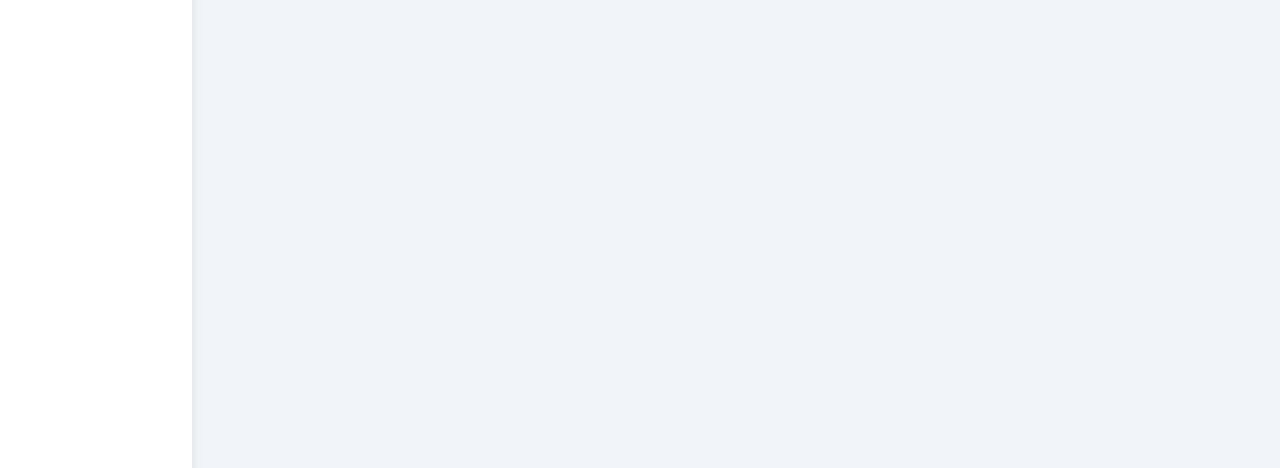
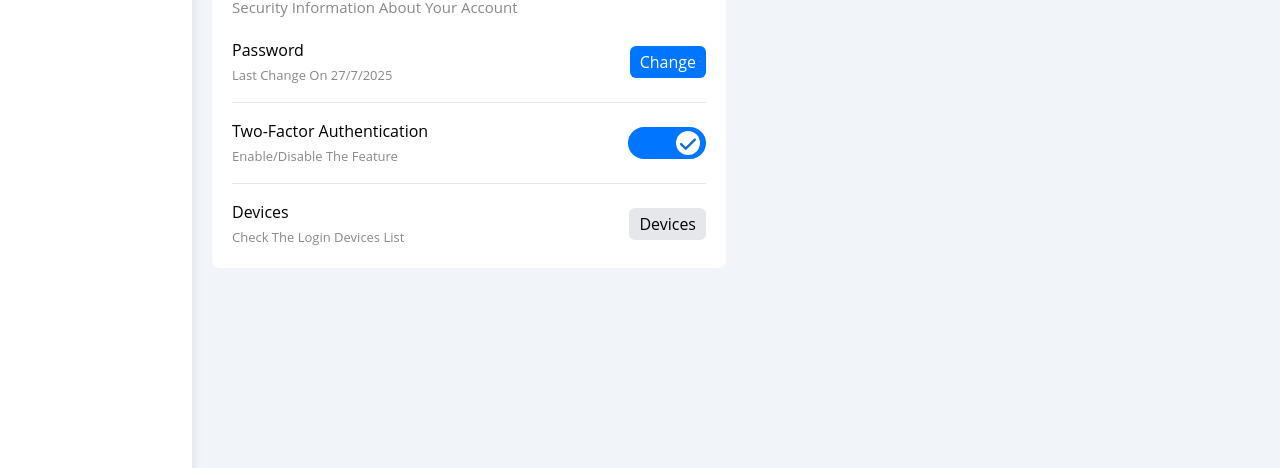
Before and after one commit to Mohamed3Eid/Dashboard, a website: page src/pages/setting.html in a window 1280 px wide. Shown: the part 663-1131 px from the top of the page. Drawn offline with nearby package versions, Linux system fonts and the light colour scheme; files that its build step writes are made by us from their sources.

Commit message:
feat: add security info section at layout.

```diff
--- a/src/pages/setting.html
+++ b/src/pages/setting.html
@@ -273,7 +273,7 @@
           </div>
           <!-- end site control -->
 
-          <!-- start info -->
+          <!-- start general info -->
           <div class="bg-white p-5 rounded-lg">
             <h2 class="mb-2.5">general info</h2>
             <p class="capitalize text-info mb-5 text-[15px]">
@@ -320,7 +320,83 @@
               </div>
             </form>
           </div>
-          <!-- end info -->
+          <!-- end general info -->
+
+          <!-- start security info -->
+          <div class="bg-white p-5 rounded-lg">
+            <h2>security info</h2>
+            <p class="capitalize mt-2.5 mb-5 text-info text-[15px]">
+              security information about your account
+            </p>
+            <div
+              class="flex items-center justify-between border-b border-gray-200 pb-4"
+            >
+              <div>
+                <p class="capitalize">password</p>
+                <span class="capitalize mt-1 text-info text-[13px]">
+                  last change on 27/7/2025
+                </span>
+              </div>
+              <a href="#" class="capitalize btn-shape bg-primary text-white"
+                >change</a
+              >
+            </div>
+
+            <div
+              class="flex items-center justify-between border-b border-gray-200 pb-4 mt-4"
+            >
+              <div>
+                <p class="capitalize">two-factor authentication</p>
+                <span class="capitalize mt-1 text-info text-[13px]">
+                  enable/disable the feature
+                </span>
+              </div>
+              <label for="switch-security" class="relative peer cursor-pointer">
+                <input
+                  id="switch-security"
+                  type="checkbox"
+                  checked
+                  class="sr-only peer"
+                />
+                <div
+                  class="bg-gray-300 w-[78px] h-8 rounded-2xl relative before:absolute before:content-[''] before:bg-white before:w-6 before:h-6 before:rounded-full before:start-1 before:top-1 peer-checked:bg-primary peer-checked:before:start-12 before:transition-all before:duration-300"
+                ></div>
+                <svg
+                  xmlns="http://www.w3.org/2000/svg"
+                  viewBox="0 0 384 512"
+                  class="w-4 h-4 absolute top-2 start-13 peer-not-checked:start-2 peer-not-checked:opacity-100 peer-checked:opacity-0 transition-all duration-300"
+                >
+                  <path
+                    d="M342.6 150.6c12.5-12.5 12.5-32.8 0-45.3s-32.8-12.5-45.3 0L192 210.7 86.6 105.4c-12.5-12.5-32.8-12.5-45.3 0s-12.5 32.8 0 45.3L146.7 256 41.4 361.4c-12.5 12.5-12.5 32.8 0 45.3s32.8 12.5 45.3 0L192 301.3 297.4 406.6c12.5 12.5 32.8 12.5 45.3 0s12.5-32.8 0-45.3L237.3 256 342.6 150.6z"
+                    fill="var(--color-info)"
+                  />
+                </svg>
+                <svg
+                  xmlns="http://www.w3.org/2000/svg"
+                  viewBox="0 0 448 512"
+                  class="w-4 h4 absolute top-2 start-2 opacity-0 peer-checked:start-13 peer-checked:opacity-100 transition-all duration-300"
+                >
+                  <path
+                    d="M438.6 105.4c12.5 12.5 12.5 32.8 0 45.3l-256 256c-12.5 12.5-32.8 12.5-45.3 0l-128-128c-12.5-12.5-12.5-32.8 0-45.3s32.8-12.5 45.3 0L160 338.7 393.4 105.4c12.5-12.5 32.8-12.5 45.3 0z"
+                    fill="var(--color-secondary)"
+                  />
+                </svg>
+              </label>
+            </div>
+
+            <div class="flex items-center justify-between mt-4">
+              <div>
+                <p class="capitalize">devices</p>
+                <span class="capitalize mt-1 text-info text-[13px]">
+                  check the login devices list
+                </span>
+              </div>
+              <a href="#" class="capitalize btn-shape bg-gray-200 text-black"
+                >devices</a
+              >
+            </div>
+          </div>
+          <!-- end security info -->
         </div>
         <!-- end wrapper -->
         <div class="h-screen"></div>
```
